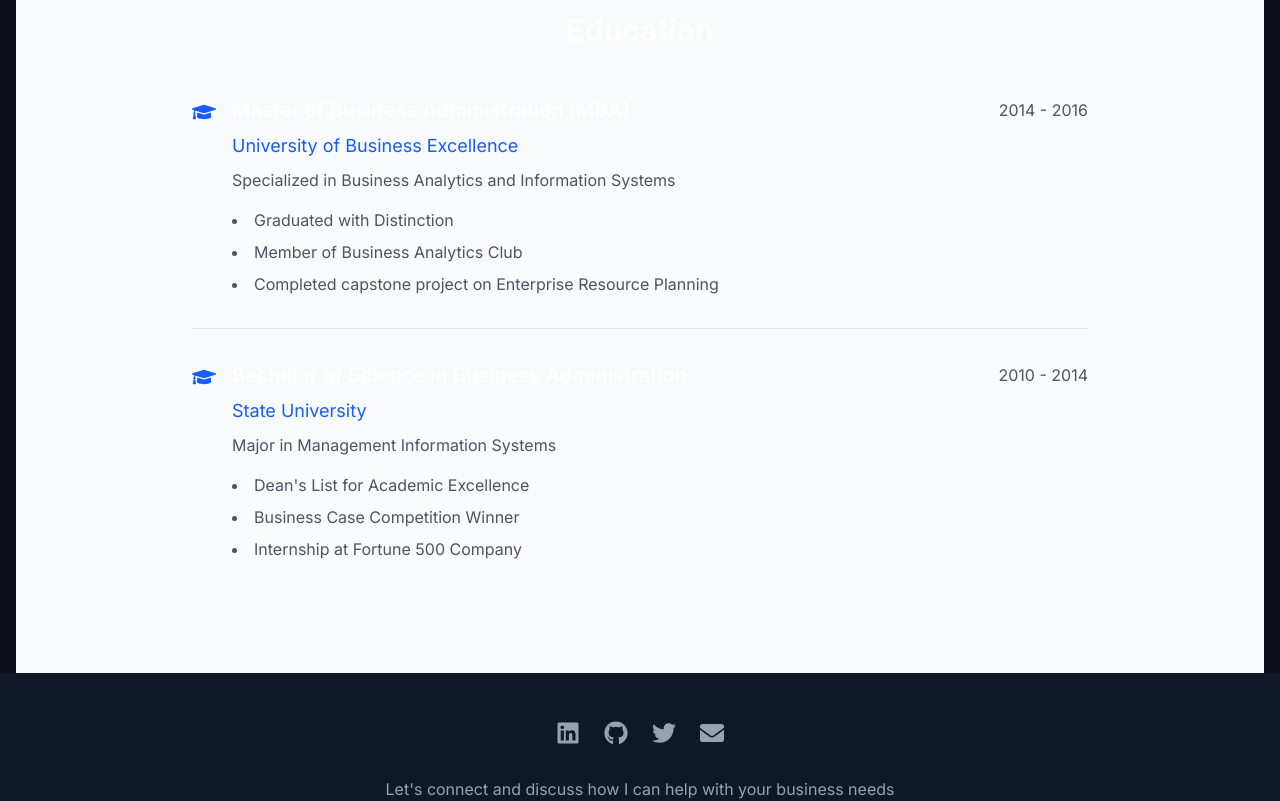
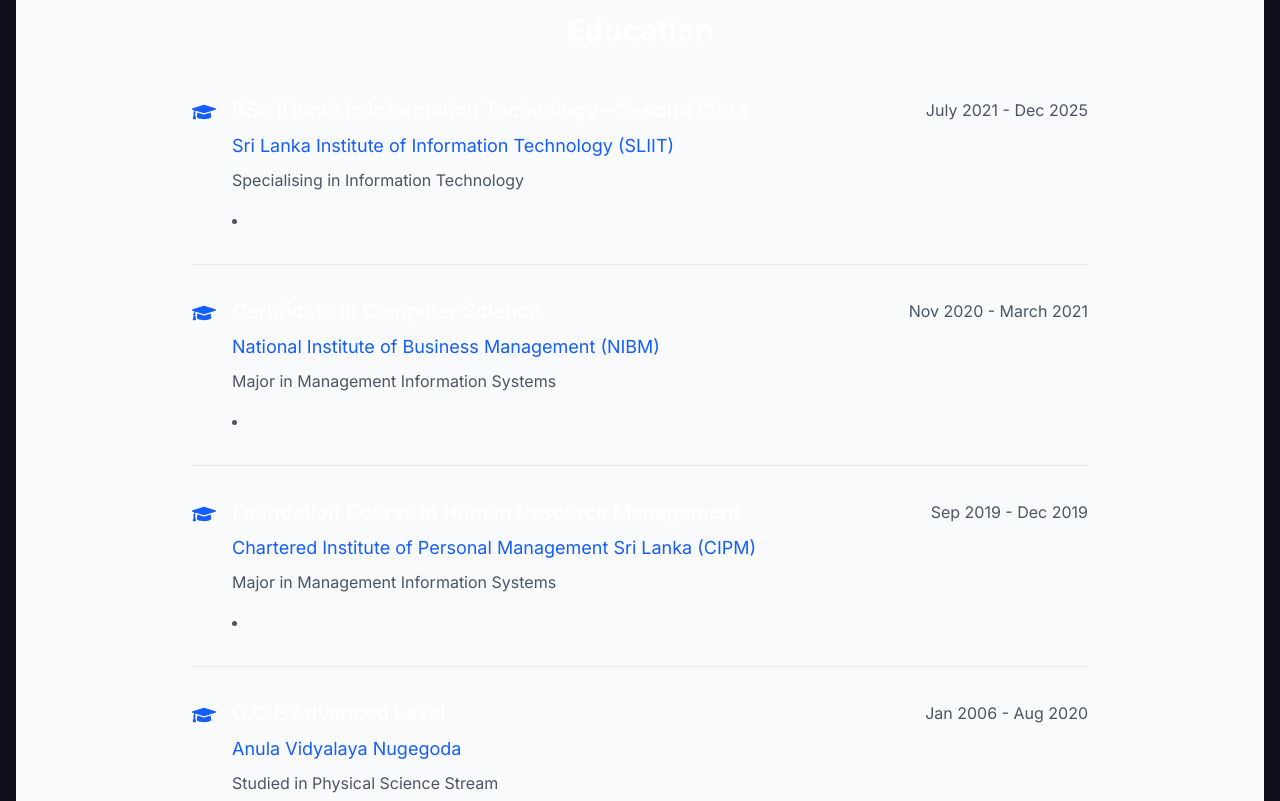
Before and after one commit to it21277986/bingerz-portfolio, a Next.js app: page / in a window 1280 px wide. Shown: the part 3540-4341 px from the top of the page. Built offline with nearby package versions, Linux system fonts and the light colour scheme.

Commit message:
change education and footer

```diff
--- a/src/components/Education.tsx
+++ b/src/components/Education.tsx
@@ -5,25 +5,39 @@
 
 const education = [
   {
-    degree: 'Master of Business Administration (MBA)',
-    school: 'University of Business Excellence',
-    duration: '2014 - 2016',
-    description: 'Specialized in Business Analytics and Information Systems',
+    degree: 'BSc (Hons) in Information Technology  – Second Class',
+    school: 'Sri Lanka Institute of Information Technology (SLIIT)',
+    duration: 'July 2021 - Dec 2025',
+    description: 'Specialising in Information Technology',
     achievements: [
-      'Graduated with Distinction',
-      'Member of Business Analytics Club',
-      'Completed capstone project on Enterprise Resource Planning',
+      '',
     ],
   },
   {
-    degree: 'Bachelor of Science in Business Administration',
-    school: 'State University',
-    duration: '2010 - 2014',
+    degree: 'Certificate in Computer Science',
+    school: 'National Institute of Business Management (NIBM)',
+    duration: 'Nov 2020 - March 2021',
     description: 'Major in Management Information Systems',
     achievements: [
-      'Dean\'s List for Academic Excellence',
-      'Business Case Competition Winner',
-      'Internship at Fortune 500 Company',
+      '',
+    ],
+  },
+  {
+    degree: 'Foundation Course in Human Resource Management',
+    school: 'Chartered Institute of Personal Management Sri Lanka (CIPM)',
+    duration: 'Sep 2019 - Dec 2019',
+    description: 'Major in Management Information Systems',
+    achievements: [
+      '',
+    ],
+  },
+  {
+    degree: 'G.C.E Advanced Level',
+    school: 'Anula Vidyalaya Nugegoda',
+    duration: 'Jan 2006 - Aug 2020',
+    description: 'Studied in Physical Science Stream',
+    achievements: [
+      '',
     ],
   },
 ]
--- a/src/components/Footer.tsx
+++ b/src/components/Footer.tsx
@@ -1,6 +1,6 @@
 'use client'
 
-import { FaLinkedin, FaGithub, FaTwitter, FaEnvelope } from 'react-icons/fa'
+import { FaLinkedin, FaGithub, FaTwitter, FaEnvelope, FaWhatsapp } from 'react-icons/fa'
 
 const Footer = () => {
   const currentYear = new Date().getFullYear()
@@ -9,17 +9,17 @@
     {
       name: 'LinkedIn',
       icon: FaLinkedin,
-      url: 'https://linkedin.com/in/yourprofile',
+      url: 'https://www.linkedin.com/in/binguni-sanjana-74a06922b/',
     },
     {
       name: 'GitHub',
       icon: FaGithub,
-      url: 'https://github.com/yourusername',
+      url: 'https://github.com/bingers00',
     },
     {
-      name: 'Twitter',
-      icon: FaTwitter,
-      url: 'https://twitter.com/yourhandle',
+      name: 'WhatsApp',
+      icon: FaWhatsapp,
+      url: 'https://wa.me/94717422213',
     },
     {
       name: 'Email',
```
